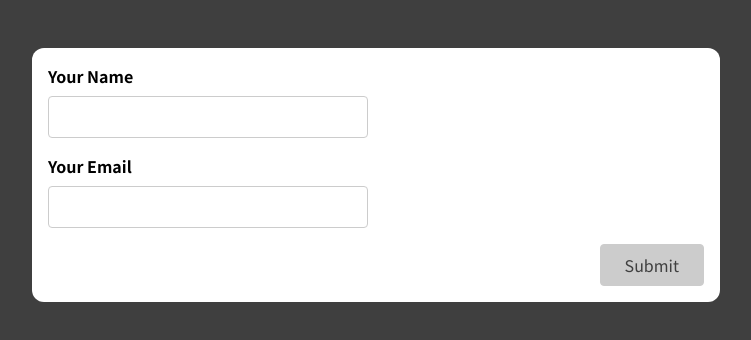
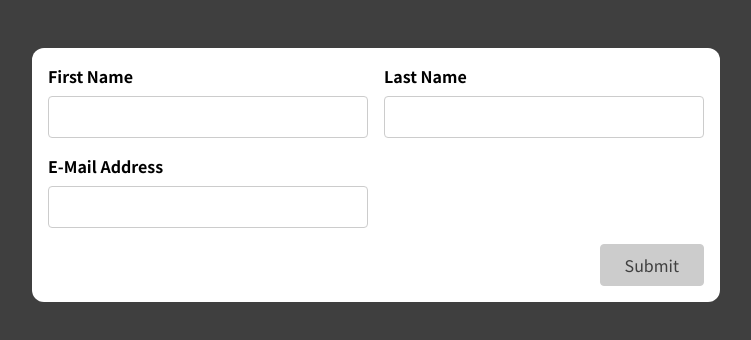
Before and after one commit to sagarmittal1/react-learning-forms, a React (Create React App) app: page / in a window 1280 px wide. Shown: the top 340 px of the page, without its empty margins (264-1015 px from the left). Built offline with nearby package versions, Linux system fonts and the light colour scheme.

Commit message:
made BasicForm using custom-hook useInput

```diff
--- a/src/App.js
+++ b/src/App.js
@@ -1,9 +1,11 @@
-import SimpleInput from './components/SimpleInput';
+// import SimpleInput from './components/SimpleInput';
+import BasicForm from './components/BasicForm'
 
 function App() {
   return (
     <div className="app">
-      <SimpleInput />
+      {/* <SimpleInput /> */}
+      <BasicForm />
     </div>
   );
 }
--- a/src/components/BasicForm.js
+++ b/src/components/BasicForm.js
@@ -1,22 +1,113 @@
+import useInput from '../hooks/use-input';
+
+const isNotEmpty = (value) => value.trim() !== '';
+const isEmail = (value) => value.includes('@');
+
 const BasicForm = (props) => {
+  const {
+    value: firstNameValue,
+    isValid: firstNameIsValid,
+    hasError: firstNameHasError,
+    valueChangeHandler: firstNameChangeHandler,
+    inputBlurHandler: firstNameBlurHandler,
+    reset: resetFirstName,
+  } = useInput(isNotEmpty);
+
+  const {
+    value: lastNameValue,
+    isValid: lastNameIsValid,
+    hasError: lastNameHasError,
+    valueChangeHandler: lastNameChangeHandler,
+    inputBlurHandler: lastNameBlurHandler,
+    reset: resetLastName,
+  } = useInput(isNotEmpty);
+
+  const {
+    value: emailValue,
+    isValid: emailIsValid,
+    hasError: emailHasError,
+    valueChangeHandler: emailChangeHandler,
+    inputBlurHandler: emailBlurHandler,
+    reset: resetEmail,
+  } = useInput(isEmail);
+
+  let formIsValid = false;
+
+  if (firstNameIsValid && lastNameIsValid && emailIsValid) {
+    formIsValid = true;
+  }
+
+  const formSubmitHandler = (event) => {
+    event.preventDefault();
+
+    // if the user enable it by DevTools that's why extra check
+    if (!formIsValid) {
+      return;
+    }
+
+    console.log('Submitted!');
+    console.log(firstNameValue, lastNameValue, emailValue);
+
+    resetFirstName();
+    resetLastName();
+    resetEmail();
+  };
+
+  const firstNameClasses = firstNameHasError
+    ? 'form-control invalid'
+    : 'form-control';
+
+  const lastNameClasses = lastNameHasError
+    ? 'form-control invalid'
+    : 'form-control';
+
+  const emailClasses = emailHasError ? 'form-control invalid' : 'form-control';
+
   return (
-    <form>
-      <div className='control-group'>
-        <div className='form-control'>
-          <label htmlFor='name'>First Name</label>
-          <input type='text' id='name' />
+    <form onSubmit={formSubmitHandler}>
+      <div className="control-group">
+        <div className={firstNameClasses}>
+          <label htmlFor="fname">First Name</label>
+          <input
+            type="text"
+            id="fname"
+            onChange={firstNameChangeHandler}
+            onBlur={firstNameBlurHandler}
+            value={firstNameValue}
+          />
+          {firstNameHasError && (
+            <p className="error-text">First name must not be empty</p>
+          )}
         </div>
-        <div className='form-control'>
-          <label htmlFor='name'>Last Name</label>
-          <input type='text' id='name' />
+        <div className={lastNameClasses}>
+          <label htmlFor="lname">Last Name</label>
+          <input
+            type="text"
+            id="lname"
+            onChange={lastNameChangeHandler}
+            onBlur={lastNameBlurHandler}
+            value={lastNameValue}
+          />
+          {lastNameHasError && (
+            <p className="error-text">Last name must not be empty</p>
+          )}
         </div>
       </div>
-      <div className='form-control'>
-        <label htmlFor='name'>E-Mail Address</label>
-        <input type='text' id='name' />
+      <div className={emailClasses}>
+        <label htmlFor="email">E-Mail Address</label>
+        <input
+          type="email"
+          id="email"
+          onChange={emailChangeHandler}
+          onBlur={emailBlurHandler}
+          value={emailValue}
+        />
+        {emailHasError && (
+          <p className="error-text">Please enter a valid Email id</p>
+        )}
       </div>
-      <div className='form-actions'>
-        <button>Submit</button>
+      <div className="form-actions">
+        <button disabled={!formIsValid}>Submit</button>
       </div>
     </form>
   );
```
